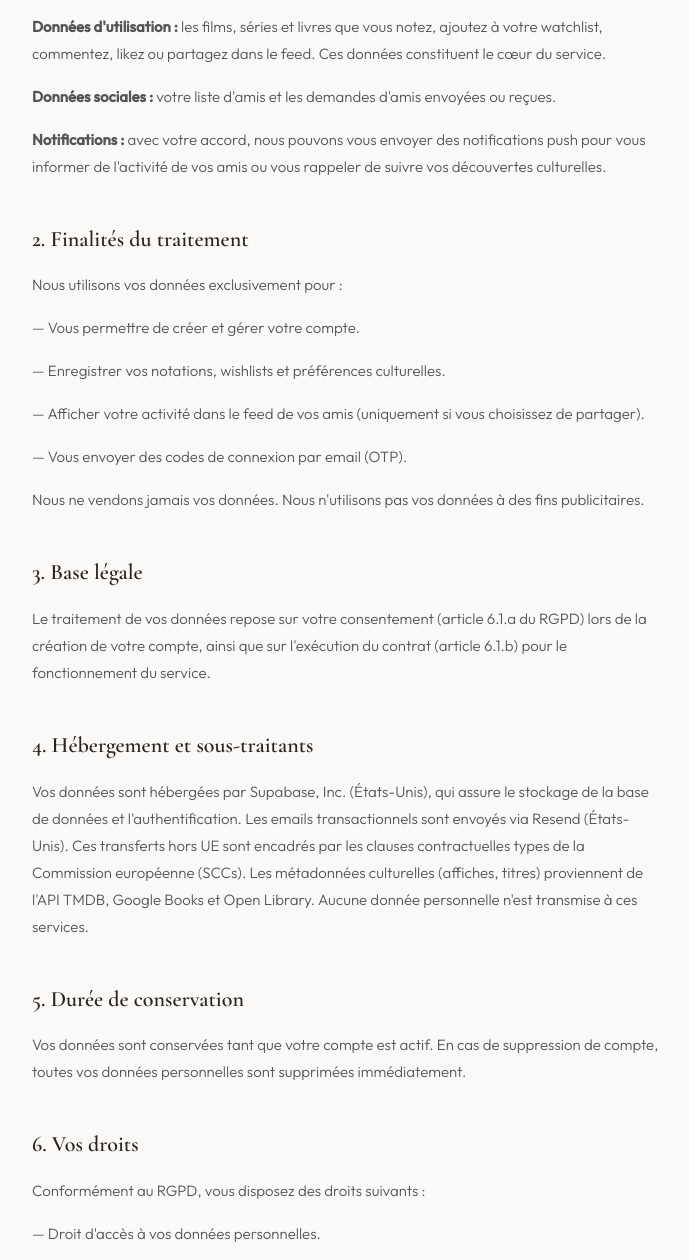
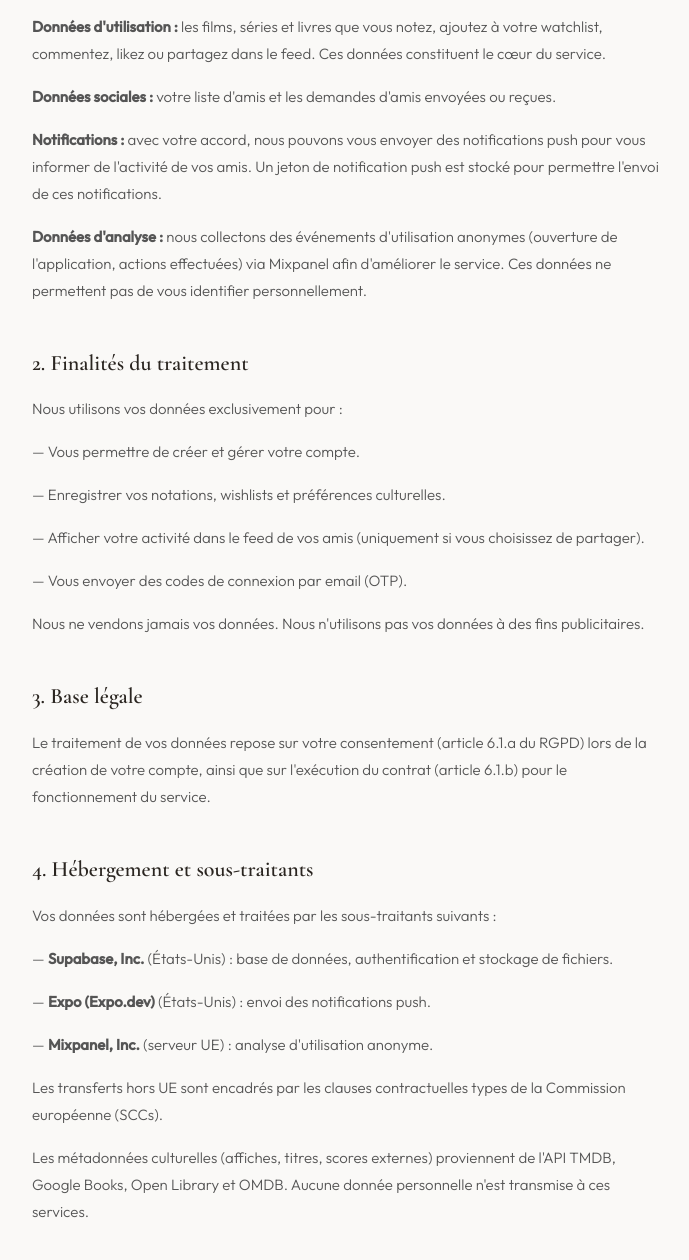
Before and after one commit to armandlavenne-hub/scenes-website, a plain HTML site: page privacy-policy.html in a window 1280 px wide. Shown: the part 646-1906 px from the top of the page, without its empty margins (292-981 px from the left). Drawn offline with nearby package versions, Linux system fonts and the light colour scheme.

Commit message:
Update CGU + privacy policy
- CGU: add content reporting mention
- Privacy: add Mixpanel (analytics), Expo (push notifications), OMDB
- Privacy: remove Resend, list subprocessors clearly, add push tokens
- Update dates to March 19, 2026

Co-Authored-By: Claude Opus 4.6 (1M context) <noreply@anthropic.com>

```diff
--- a/privacy-policy.html
+++ b/privacy-policy.html
@@ -80,7 +80,7 @@
         <div class="tagline">films · séries · livres</div>
 
         <h1>Politique de Confidentialité</h1>
-        <p class="date">Dernière mise à jour : 25 février 2026</p>
+        <p class="date">Dernière mise à jour : 19 mars 2026</p>
 
         <p>Scènes est une application éditée par Armand Lavenne (ci-après « nous »). La protection de vos données personnelles est une priorité. Cette politique décrit les données que nous collectons, pourquoi nous les collectons et comment nous les utilisons.</p>
 
@@ -89,7 +89,8 @@
         <p><strong>Données de compte :</strong> adresse email, nom d'utilisateur, nom affiché et photo de profil (optionnelle). Ces données sont nécessaires à la création et au fonctionnement de votre compte. Si vous vous connectez via Apple ou Google, nous recevons votre adresse email et, le cas échéant, votre nom. Nous ne recevons jamais votre mot de passe.</p>
         <p><strong>Données d'utilisation :</strong> les films, séries et livres que vous notez, ajoutez à votre watchlist, commentez, likez ou partagez dans le feed. Ces données constituent le cœur du service.</p>
         <p><strong>Données sociales :</strong> votre liste d'amis et les demandes d'amis envoyées ou reçues.</p>
-        <p><strong>Notifications :</strong> avec votre accord, nous pouvons vous envoyer des notifications push pour vous informer de l'activité de vos amis ou vous rappeler de suivre vos découvertes culturelles.</p>
+        <p><strong>Notifications :</strong> avec votre accord, nous pouvons vous envoyer des notifications push pour vous informer de l'activité de vos amis. Un jeton de notification push est stocké pour permettre l'envoi de ces notifications.</p>
+        <p><strong>Données d'analyse :</strong> nous collectons des événements d'utilisation anonymes (ouverture de l'application, actions effectuées) via Mixpanel afin d'améliorer le service. Ces données ne permettent pas de vous identifier personnellement.</p>
 
         <h2>2. Finalités du traitement</h2>
         <p>Nous utilisons vos données exclusivement pour :</p>
@@ -103,7 +104,12 @@
         <p>Le traitement de vos données repose sur votre consentement (article 6.1.a du RGPD) lors de la création de votre compte, ainsi que sur l'exécution du contrat (article 6.1.b) pour le fonctionnement du service.</p>
 
         <h2>4. Hébergement et sous-traitants</h2>
-        <p>Vos données sont hébergées par Supabase, Inc. (États-Unis), qui assure le stockage de la base de données et l'authentification. Les emails transactionnels sont envoyés via Resend (États-Unis). Ces transferts hors UE sont encadrés par les clauses contractuelles types de la Commission européenne (SCCs). Les métadonnées culturelles (affiches, titres) proviennent de l'API TMDB, Google Books et Open Library. Aucune donnée personnelle n'est transmise à ces services.</p>
+        <p>Vos données sont hébergées et traitées par les sous-traitants suivants :</p>
+        <p>— <strong>Supabase, Inc.</strong> (États-Unis) : base de données, authentification et stockage de fichiers.</p>
+        <p>— <strong>Expo (Expo.dev)</strong> (États-Unis) : envoi des notifications push.</p>
+        <p>— <strong>Mixpanel, Inc.</strong> (serveur UE) : analyse d'utilisation anonyme.</p>
+        <p>Les transferts hors UE sont encadrés par les clauses contractuelles types de la Commission européenne (SCCs).</p>
+        <p>Les métadonnées culturelles (affiches, titres, scores externes) proviennent de l'API TMDB, Google Books, Open Library et OMDB. Aucune donnée personnelle n'est transmise à ces services.</p>
 
         <h2>5. Durée de conservation</h2>
         <p>Vos données sont conservées tant que votre compte est actif. En cas de suppression de compte, toutes vos données personnelles sont supprimées immédiatement.</p>
```
Also changed, not shown: cgu.html (+2 -2 lines).
